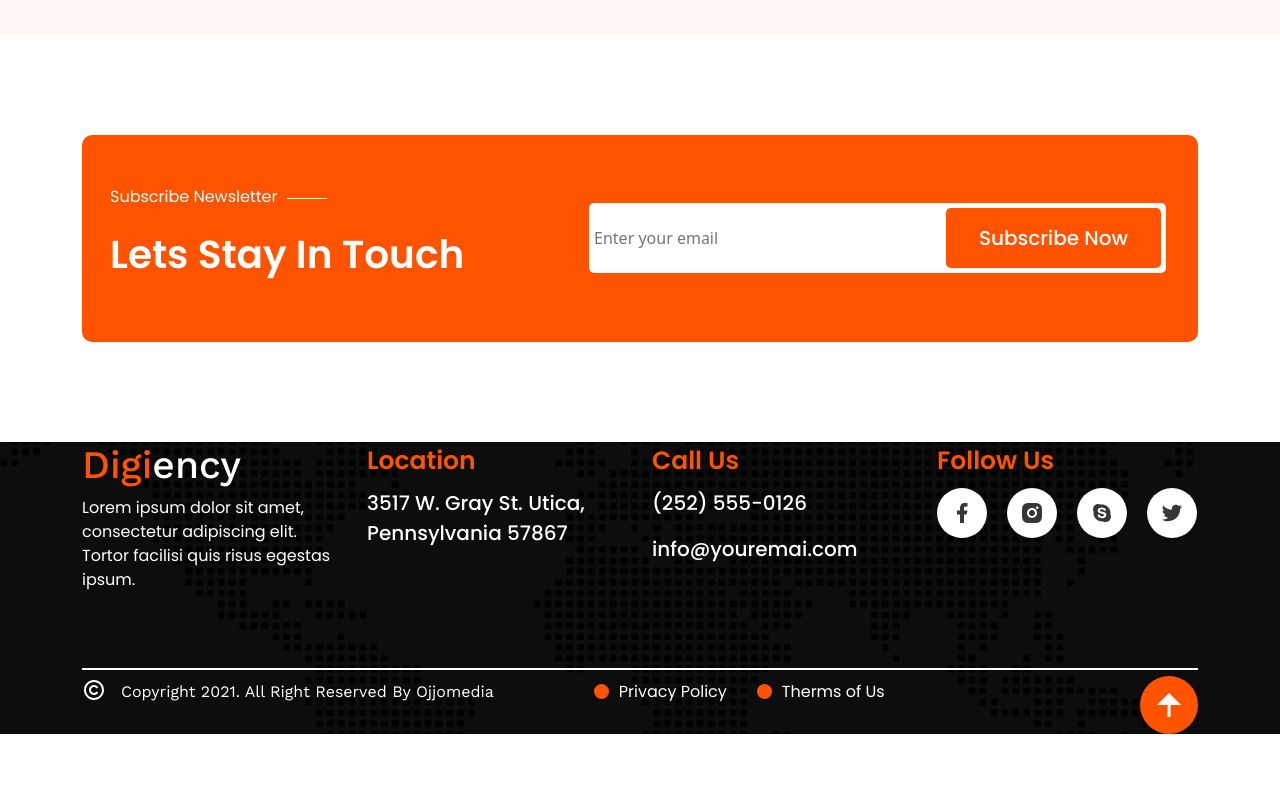
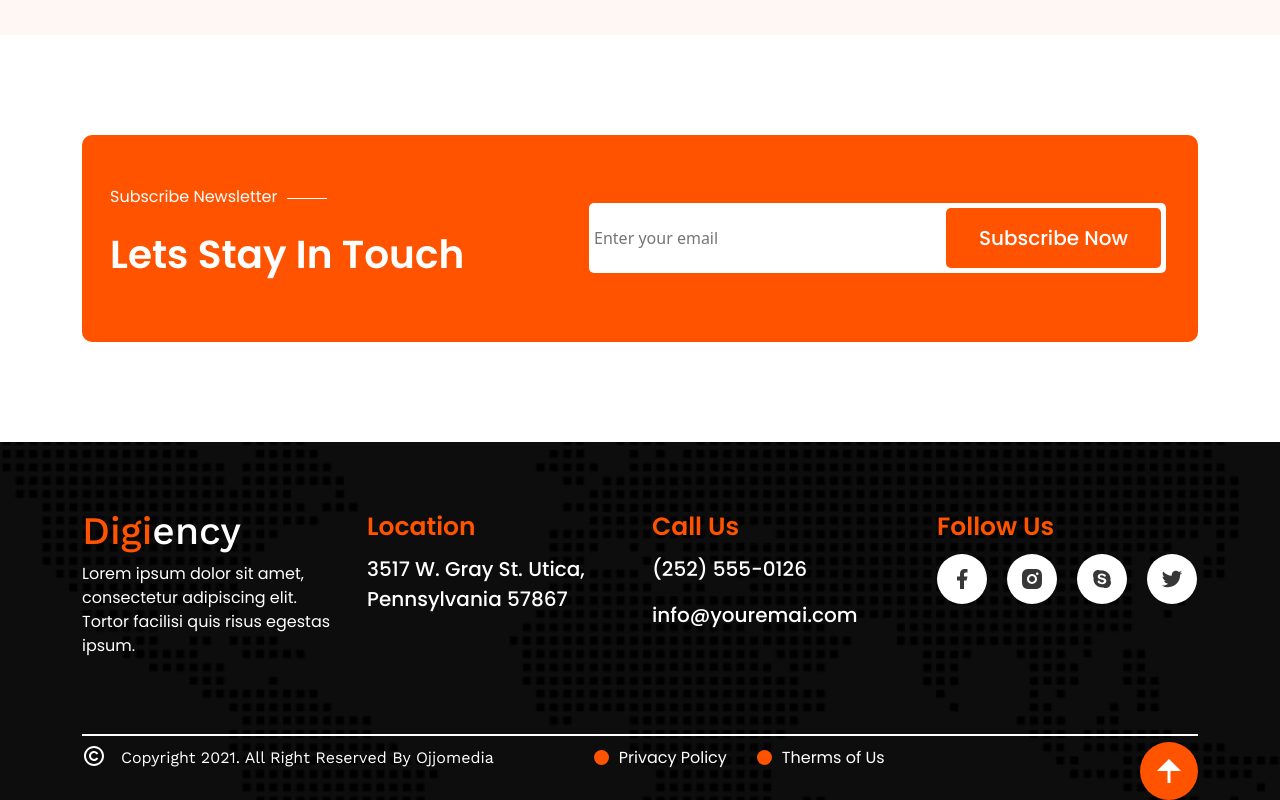
Before and after one commit to Shreya-454/Digiency, a plain HTML site: page index.html in a window 1280 px wide. Shown: the part 5785-6585 px from the top of the page. Before the commit the page ends 6519 px from the top, so only its background shows below. Drawn offline with nearby package versions, Linux system fonts and the light colour scheme.

Commit message:
change in css

```diff
--- a/assets/css/style.css
+++ b/assets/css/style.css
@@ -592,7 +592,6 @@
 .mt8 {
     margin-top: 8px;
 }
-
 .pr-0 {
     padding-right: 0px;
 }
--- a/index.html
+++ b/index.html
@@ -1661,7 +1661,7 @@
             </div>
         </div>
     </section>
-    <footer class="bg-img pt">
+    <footer class="bg-img pt66">
         <div class="my-container">
             <div class="row pb60">
                 <div class="col-12 col-md-6 col-lg-3">
```
